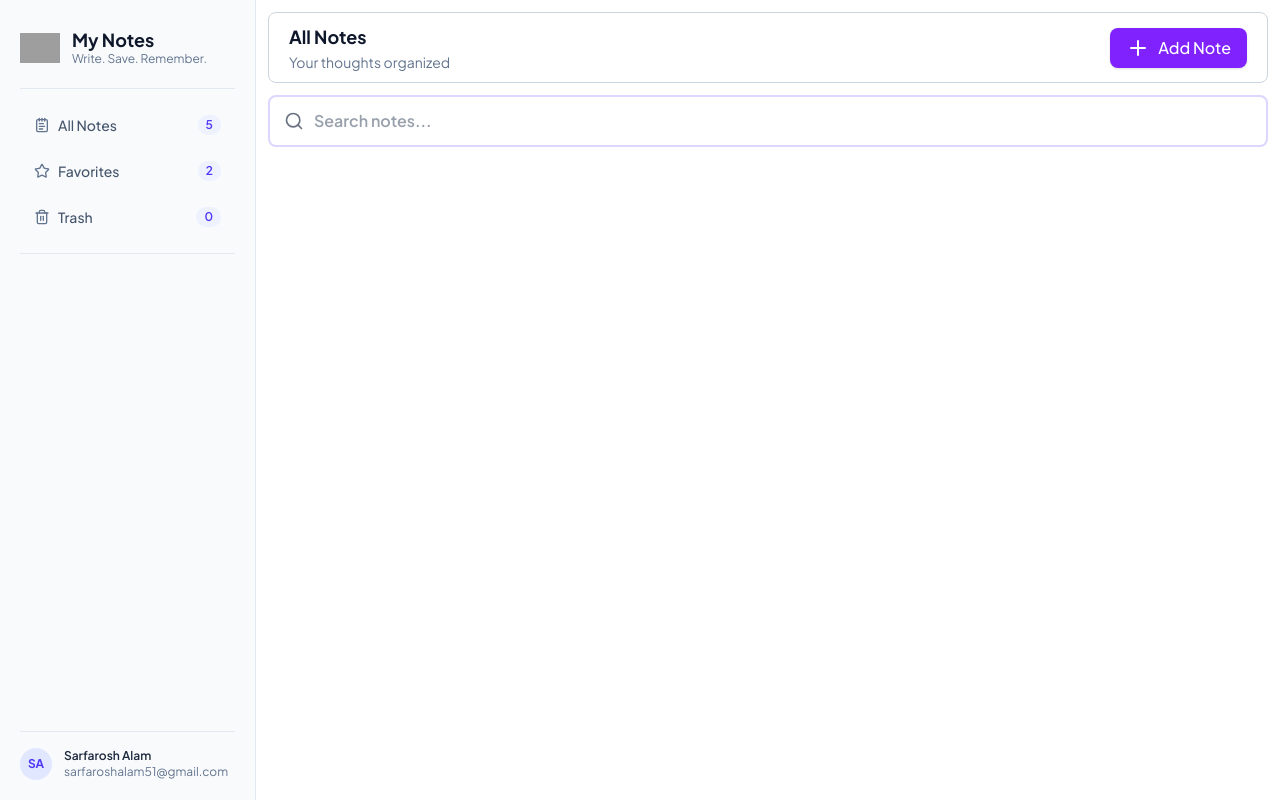
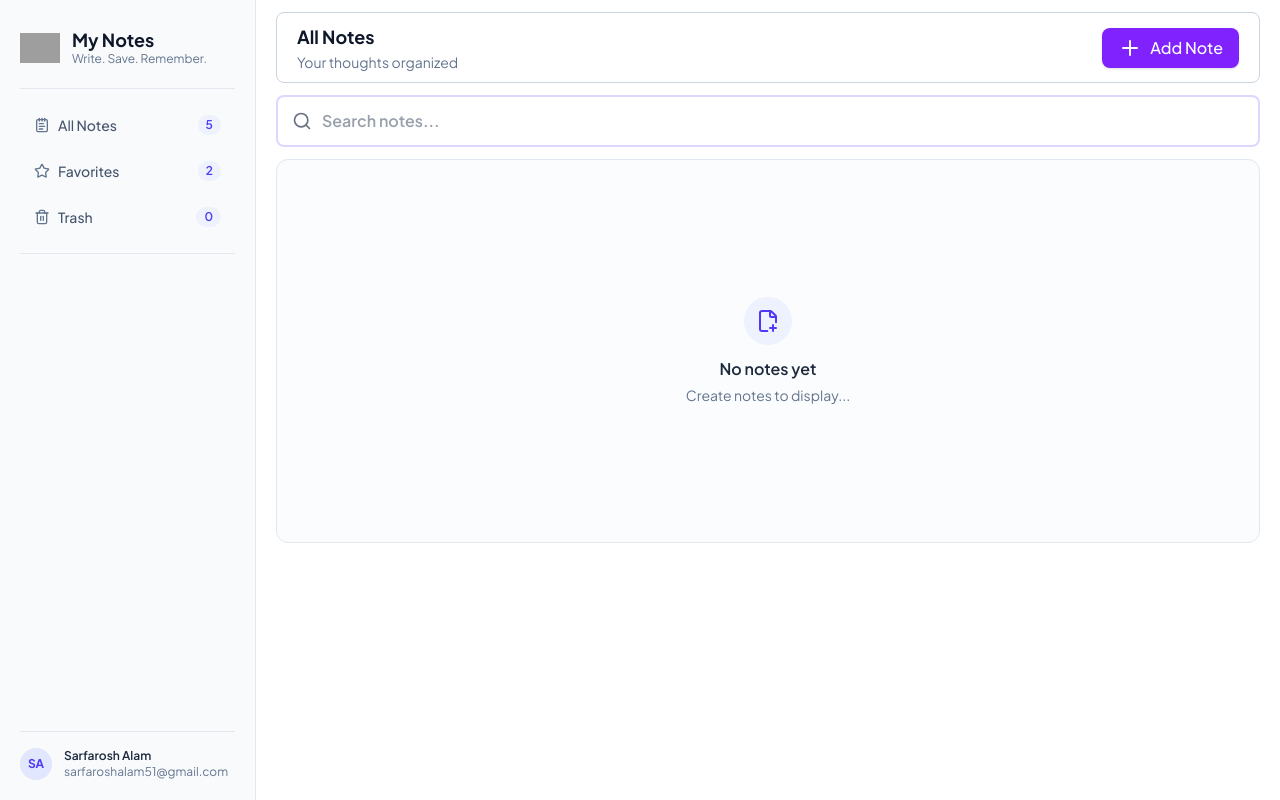
Before and after one commit to Sarfarosh-0/Web_Development, a React (Vite) app in the folder REACT_JS/03_React_App/: page / in a window 1280 px wide. Built offline with nearby package versions, Linux system fonts and the light colour scheme; grey boxes are pictures that could not be loaded.

Commit message:
Final Design

```diff
--- a/REACT_JS/03_React_App/src/Components/Main.tsx
+++ b/REACT_JS/03_React_App/src/Components/Main.tsx
@@ -1,11 +1,13 @@
 import Header from "./Header";
+import NotesConatiner from "./NotesConatiner";
 import Searchbar from "./Searchbar";
 
 function Main() {
     return (
-        <main className="p-3 bg-white flex flex-col gap-3 flex-1">
+        <main className="p-3 px-5 bg-white flex flex-col gap-3 flex-1">
             <Header />
             <Searchbar />
+            <NotesConatiner />
         </main>
     )
 
--- a/REACT_JS/03_React_App/src/Components/NotesConatiner.tsx
+++ b/REACT_JS/03_React_App/src/Components/NotesConatiner.tsx
@@ -0,0 +1,19 @@
+import { FilePlus2 } from "lucide-react";
+
+function NotesContainer() {
+    return (
+        <div className="grid grid-cols-1 sm:grid-cols-2 md:grid-cols-3 gap-4 ">
+            <div className="col-span-full flex flex-col items-center justify-center min-h-96 rounded-xl border border-slate-200 bg-slate-50/50 text-center">
+                <div className="w-12 h-12 rounded-full bg-indigo-50 text-indigo-600 flex items-center justify-center mb-3">
+                    <FilePlus2 className="w-6 h-6" />
+                </div>
+                <h3 className="text-base font-semibold text-slate-800 mb-1">No notes yet</h3>
+                <p className="text-sm text-slate-500 max-w-xs">
+                    Create notes to display...
+                </p>
+            </div>
+        </div>
+    );
+}
+
+export default NotesContainer;
```
